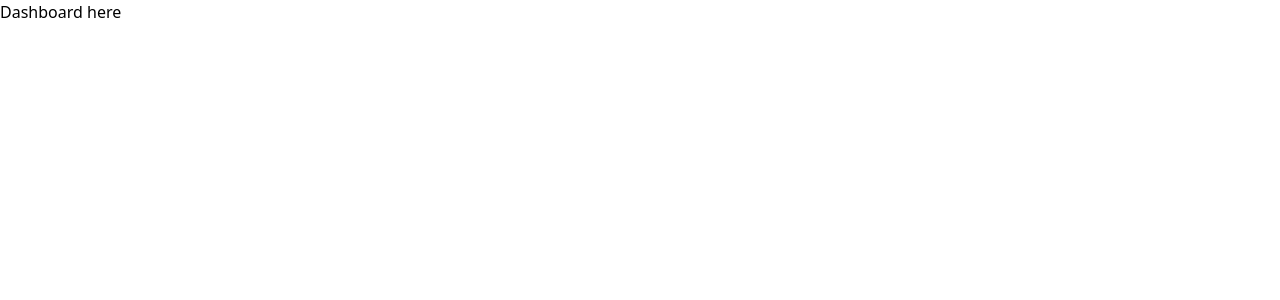
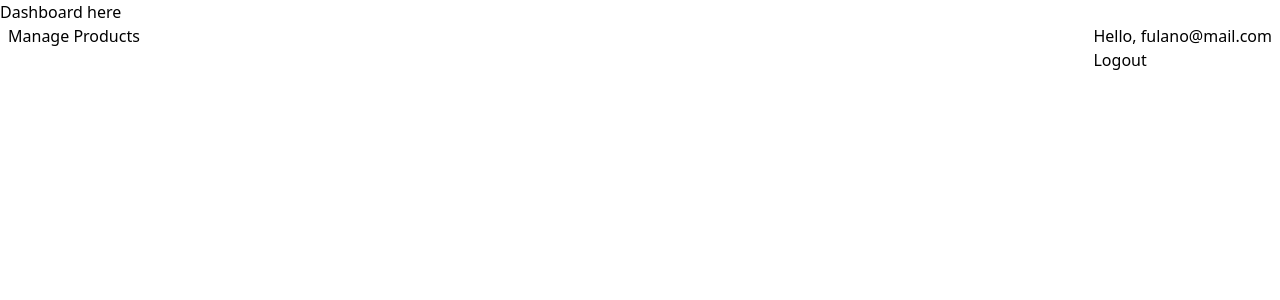
Before and after one commit to mairess/t-alpha-challenge, a React (Vite) app: page /dashboard in a window 1280 px wide. Shown: the top 300 px of the page. Built offline with nearby package versions, Linux system fonts and the light colour scheme.

Commit message:
feat: add theme context

```diff
--- a/src/components/FormLogin.tsx
+++ b/src/components/FormLogin.tsx
@@ -1,6 +1,6 @@
 /* eslint-disable react/jsx-max-depth */
 /* eslint-disable max-len */
-import { FormEvent, useEffect, useState } from 'react';
+import { FormEvent, useContext, useEffect, useState } from 'react';
 import { useLocation, useNavigate } from 'react-router-dom';
 import Swal from 'sweetalert2';
 import Input from './Input';
@@ -8,27 +8,18 @@ import Button from './Button';
 import AuthPrompt from './AuthPrompt';
 import ButtonToggleTheme from './ButtonToggleTheme';
 import login from '../services/login';
+import ThemeContext from '../context/ThemeContext';
 
 function FormLogin() {
+  const { isDarkMode, toggleTheme } = useContext(ThemeContext);
+
   const location = useLocation();
   const navigate = useNavigate();
   const [error, setError] = useState('');
   const [stayLoggedIn, setStayLoggedIn] = useState(false);
   const [formValues, setFormValues] = useState({ taxNumber: '', password: '' });
-  const [isDarkMode, setIsDarkMode] = useState(() => {
-    const savedTheme = localStorage.getItem('isDarkMode');
-    return savedTheme !== null ? JSON.parse(savedTheme) : true;
-  });
 
   const isFormValid = formValues.password.length >= 6 && formValues.taxNumber.length >= 11;
-
-  useEffect(() => {
-    localStorage.setItem('isDarkMode', JSON.stringify(isDarkMode));
-  }, [isDarkMode]);
-
-  const toggleTheme = () => {
-    setIsDarkMode(!isDarkMode);
-  };
 
   const toggleStayLoggedIn = () => {
     setStayLoggedIn(!stayLoggedIn);
--- /dev/null
+++ b/src/components/Header.tsx
@@ -0,0 +1,27 @@
+import { useNavigate } from 'react-router-dom';
+
+function Header() {
+  const navigate = useNavigate();
+
+  const handleLogout = () => {
+    localStorage.clear();
+    sessionStorage.clear();
+    navigate('/');
+  };
+
+  return (
+    <header className="flex justify-between px-2">
+
+      <div>
+        <h1>Manage Products</h1>
+      </div>
+
+      <div>
+        <p>Hello, fulano@mail.com</p>
+        <button onClick={ handleLogout }>Logout</button>
+      </div>
+    </header>
+  );
+}
+
+export default Header;
--- /dev/null
+++ b/src/context/ThemeContext.tsx
@@ -0,0 +1,10 @@
+import { createContext } from 'react';
+
+type ContextType = {
+  isDarkMode: boolean,
+  toggleTheme: () => void,
+};
+
+const ThemeContext = createContext({} as ContextType);
+
+export default ThemeContext;
--- /dev/null
+++ b/src/context/ThemeProvider.tsx
@@ -0,0 +1,34 @@
+import { useEffect, useState } from 'react';
+import ThemeContext from './ThemeContext';
+
+type ThemeProviderProps = {
+  children: React.ReactNode,
+};
+
+function ThemeProvider({ children }: ThemeProviderProps) {
+  const [isDarkMode, setIsDarkMode] = useState(() => {
+    const savedTheme = localStorage.getItem('isDarkMode');
+    return savedTheme !== null ? JSON.parse(savedTheme) : true;
+  });
+
+  useEffect(() => {
+    localStorage.setItem('isDarkMode', JSON.stringify(isDarkMode));
+  }, [isDarkMode]);
+
+  const toggleTheme = () => {
+    setIsDarkMode(!isDarkMode);
+  };
+
+  return (
+    <ThemeContext.Provider
+      value={ {
+        isDarkMode,
+        toggleTheme,
+      } }
+    >
+      {children}
+    </ThemeContext.Provider>
+  );
+}
+
+export default ThemeProvider;
--- a/src/main.tsx
+++ b/src/main.tsx
@@ -2,9 +2,12 @@ import { StrictMode } from 'react';
 import { createRoot } from 'react-dom/client';
 import App from './App.tsx';
 import './index.css';
+import ThemeProvider from './context/ThemeProvider.tsx';
 
 createRoot(document.getElementById('root')!).render(
   <StrictMode>
-    <App />
+    <ThemeProvider>
+      <App />
+    </ThemeProvider>
   </StrictMode>,
 );
--- a/src/pages/Dashboard.tsx
+++ b/src/pages/Dashboard.tsx
@@ -1,6 +1,11 @@
+import Header from '../components/Header';
+
 function Dashboard() {
   return (
-    <h1>Dashboard here</h1>
+    <header>
+      <h1>Dashboard here</h1>
+      <Header />
+    </header>
   );
 }
 
```
